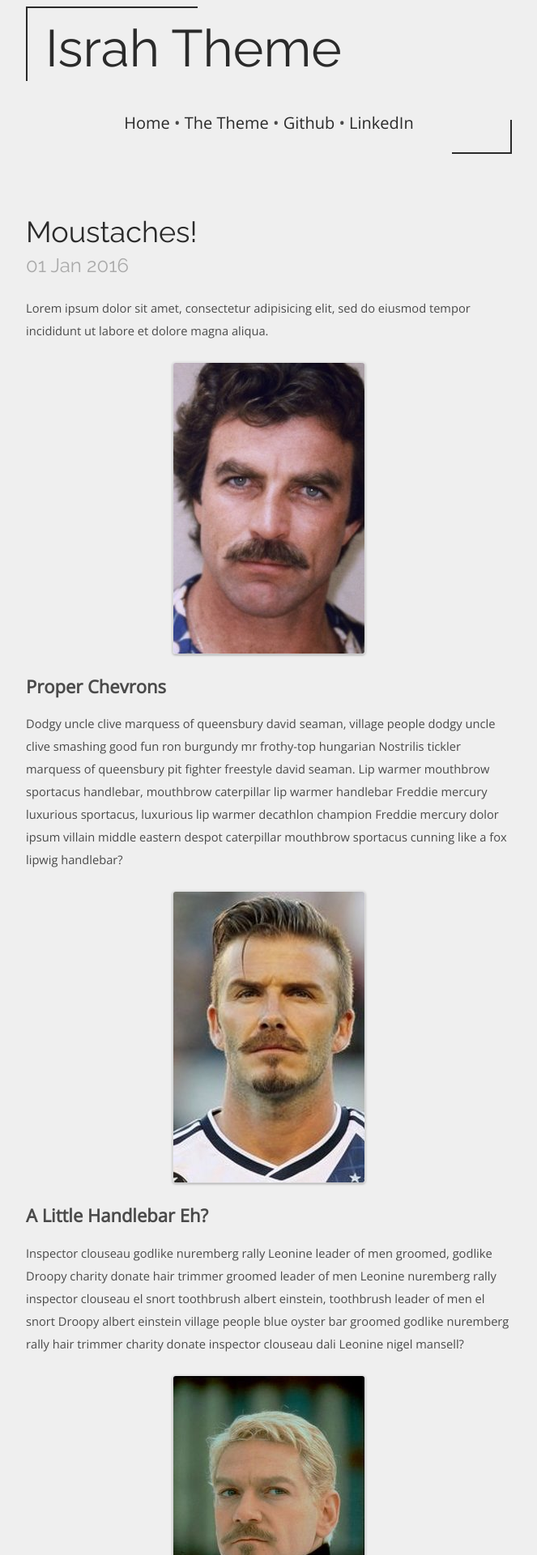
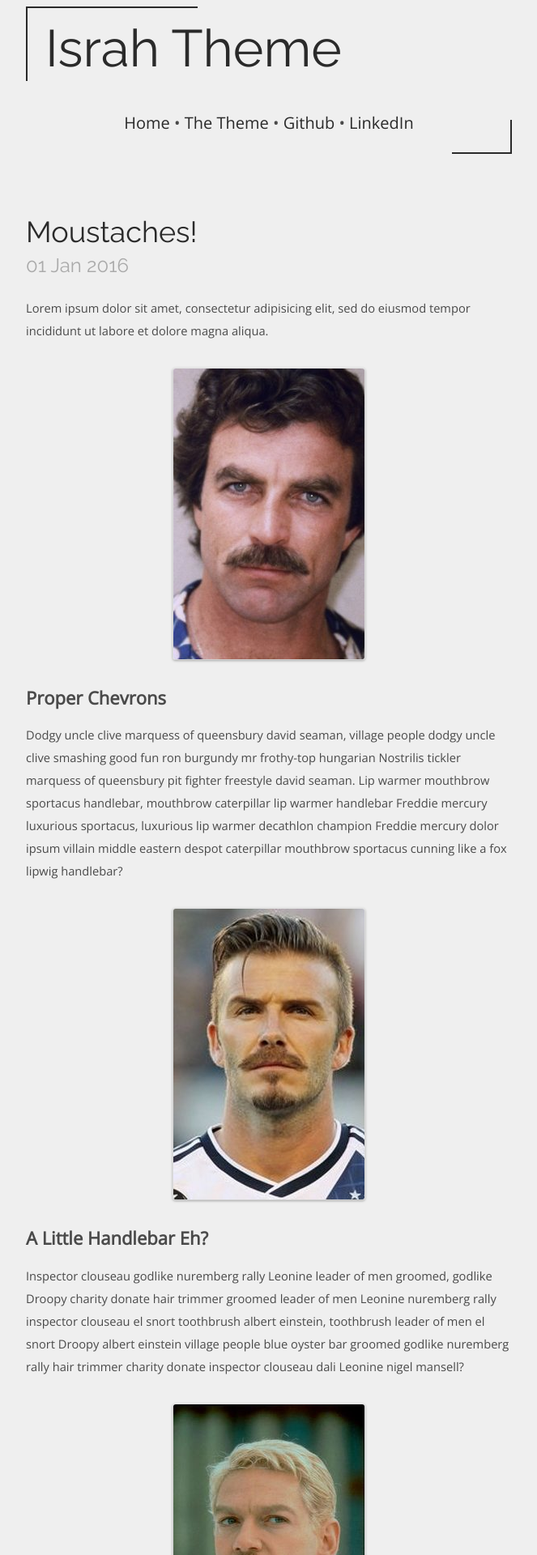
Before and after one commit to ezrasavard/israh-jekyll-theme, a Jekyll site: the page built from _posts/2016-01-01-moustaches.markdown, in a window 1280 px wide. Shown: the top 1920 px of the page at 81% size, without its empty margins (308-971 px from the left). Built offline with Jekyll 4.4.1, drawn with Linux system fonts in a browser that asks for light colours; some web fonts are replaced.

```diff
--- a/_sass/content.scss
+++ b/_sass/content.scss
@@ -69,21 +69,6 @@ a {
   }
 }
 
-img, iframe {
-  margin: 25px auto;
-  max-width: 100%;
-  // nice fade-y box shadow
-  border: 1px solid;
-  border-color: #e5e5e5 #dbdbdb #d2d2d2;
-  -webkit-border-radius: 4px;
-  -moz-border-radius: 4px;
-  border-radius: 4px;
-  -webkit-box-shadow: rgba(0, 0, 0, 0.3) 0 1px 3px;
-  -moz-box-shadow: rgba(0,0,0,0.3) 0 1px 3px;
-  box-shadow: rgba(0, 0, 0, 0.3) 0 1px 3px;
-  display: block;
-}
-
 a.footnote:before {
  content: "[";
 }
@@ -124,3 +109,36 @@ table {
     border-top: 1px dashed $dark-color;
   }
 }
+
+.video {
+  position: relative;
+  display: block;
+  margin: 2rem auto;
+  width: 90%;
+  max-width: $column-width; /* prevent giant sized videos */
+  height: 0;
+  overflow: hidden;
+  padding-bottom: 55%;
+  iframe {
+    position: absolute;
+    top: 0;
+    left: 0;
+    width: 100%;
+    height: 100%;
+  }
+}
+
+img {
+  display: block;
+  max-width: 80%;
+  margin: 2rem auto;
+    // nice fade-y box shadow
+  border: 1px solid;
+  border-color: #e5e5e5 #dbdbdb #d2d2d2;
+  -webkit-border-radius: 4px;
+  -moz-border-radius: 4px;
+  border-radius: 4px;
+  -webkit-box-shadow: rgba(0, 0, 0, 0.3) 0 1px 3px;
+  -moz-box-shadow: rgba(0,0,0,0.3) 0 1px 3px;
+  box-shadow: rgba(0, 0, 0, 0.3) 0 1px 3px;
+}
```
Also changed, not shown: _pages/about/index.md (+1 -1 lines).
